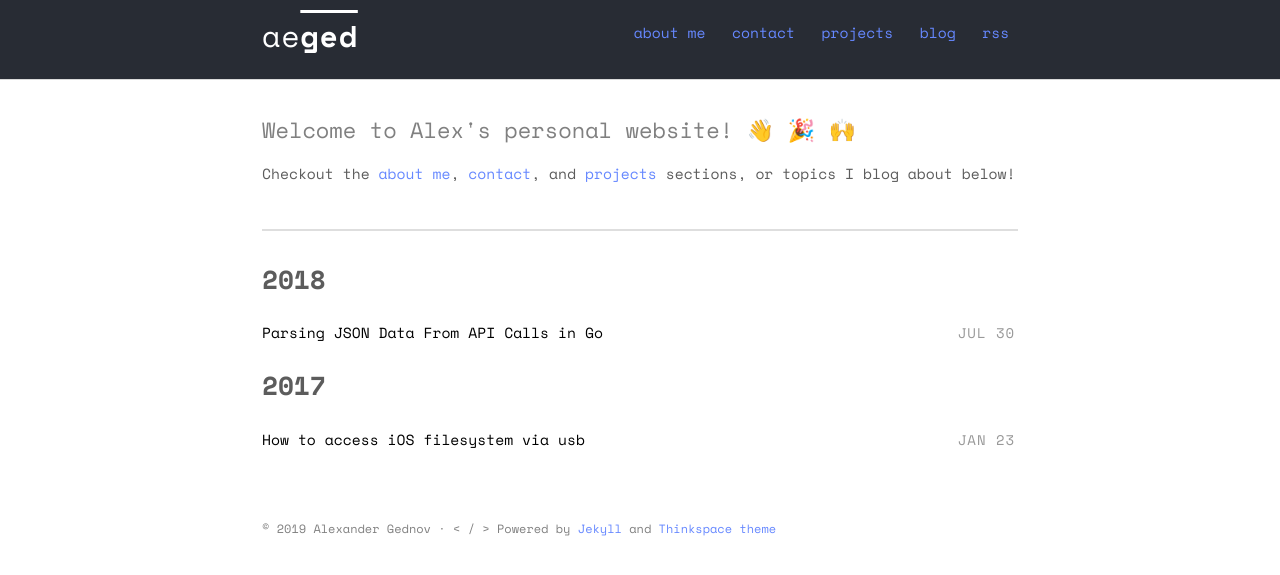
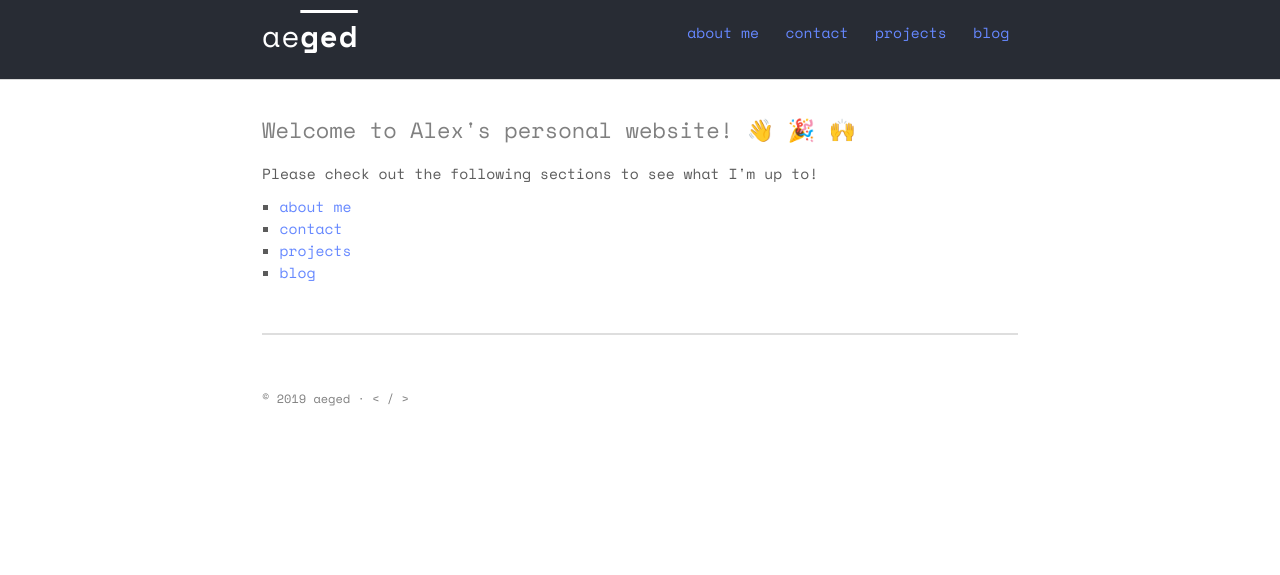
Before and after one commit to aeged/aeged.github.io, a Jekyll site: the page built from index.html, in a window 1280 px wide. Shown: the top 575 px of the page. Built offline with Jekyll 4.4.1, drawn with Linux system fonts in a browser that asks for light colours.

Commit message:
updated homepage, fixed small things

```diff
--- a/_config.yml
+++ b/_config.yml
@@ -46,8 +46,6 @@ plugins:
 navbar:
   - slug : about
     title: About
-  - slug : blog
-    title: Blog
   - slug : contact
     title: Contact
   - slug : projects
@@ -55,4 +53,21 @@ navbar:
   - slug : blog
     title: Blog
 
+# Change all these values or delete the ones you don't want (these appear in the footer).
+# Important: you must keep the "name" parameter, everything else you can remove
+author:
+  name: "aeged"
+  email: "alexgednov@gmail.com"
+  github: aeged
+  facebook: yourname  # eg. daattali
+  twitter: yourname   # eg. daattali
+
+# Select which links to show in the footer
+footer-links-active:
+  github: true
+  email: true
+  rss: false
+  facebook: false
+  twitter: false
+
 exclude: ["gulp", "node_modules", "bower", "bower_components", "config.rb", "src", "Gemfile", "Gemfile.lock", ".rvmrc", ".rbenv-version", "package.json", "gulpfile.js", "README.md", "Rakefile", "changelog.md", "script"]
--- a/_includes/footer.html
+++ b/_includes/footer.html
@@ -1,5 +1,5 @@
 <footer class="site-footer">
   <div class="container">
-    <small class="block">&copy; {{ site.time | date: '%Y' }} {{ site.author.name }} &middot; &lt; / &gt; Powered by <a href="https://jekyllrb.com/">Jekyll</a> and <a href="https://github.com/heiswayi/thinkspace">Thinkspace theme</a></small>
+    <small class="block">&copy; {{ site.time | date: '%Y' }} {{ site.author.name }} &middot; &lt; / &gt;</small>
   </div>
 </footer>
--- a/_includes/intro.html
+++ b/_includes/intro.html
@@ -1,7 +1,15 @@
 <section class="intro">
   <div class="container">
     <p class="lead">Welcome to Alex's personal website! 👋 🎉 🙌</p>
-    <p>Checkout the <a href="about/">about me</a>, <a href="contact/">contact</a>, and <a href="projects/">projects</a> sections, or topics I blog about below!</p>
+    <p>
+    	Please check out the following sections to see what I'm up to!
+    	<ul>
+    		<li><a href="about/">about me</a></li>
+    		<li><a href="contact/">contact</a></li>
+    		<li><a href="projects/">projects</a></li>
+    		<li><a href="blog/">blog</a></li>
+    	</ul>
+	</p>
     <br/>
     <hr/>
   </div>
--- a/_includes/nav.html
+++ b/_includes/nav.html
@@ -7,7 +7,7 @@
       <li><a href="{{ '/contact' | prepend: site.baseurl | prepend: site.url }}">contact</a></li>
       <li><a href="{{ '/projects' | prepend: site.baseurl | prepend: site.url }}">projects</a></li>
       <li><a href="{{ '/blog' | prepend: site.baseurl | prepend: site.url }}">blog</a></li>
-      <li><a href="{{ "/feed.xml" | prepend: site.baseurl | prepend: site.url }}" target="_blank">rss</a></li>
+      <!-- <li><a href="{{ "/feed.xml" | prepend: site.baseurl | prepend: site.url }}" target="_blank">rss</a></li> -->
     </ul>
   </div>
 </nav>
--- a/index.html
+++ b/index.html
@@ -5,7 +5,7 @@ title: Home
 
 {% include intro.html %}
 
-<section class="post-list">
+<!-- <section class="post-list">
   <div class="container">
     {% for post in site.posts %}
       {% unless post.next %}
@@ -24,4 +24,4 @@ title: Home
     {% endfor %}
   </div>
 
-</section>
+</section> -->
```
Also changed, not shown: favicon.ico (added), favicon.png, 11 other files.
